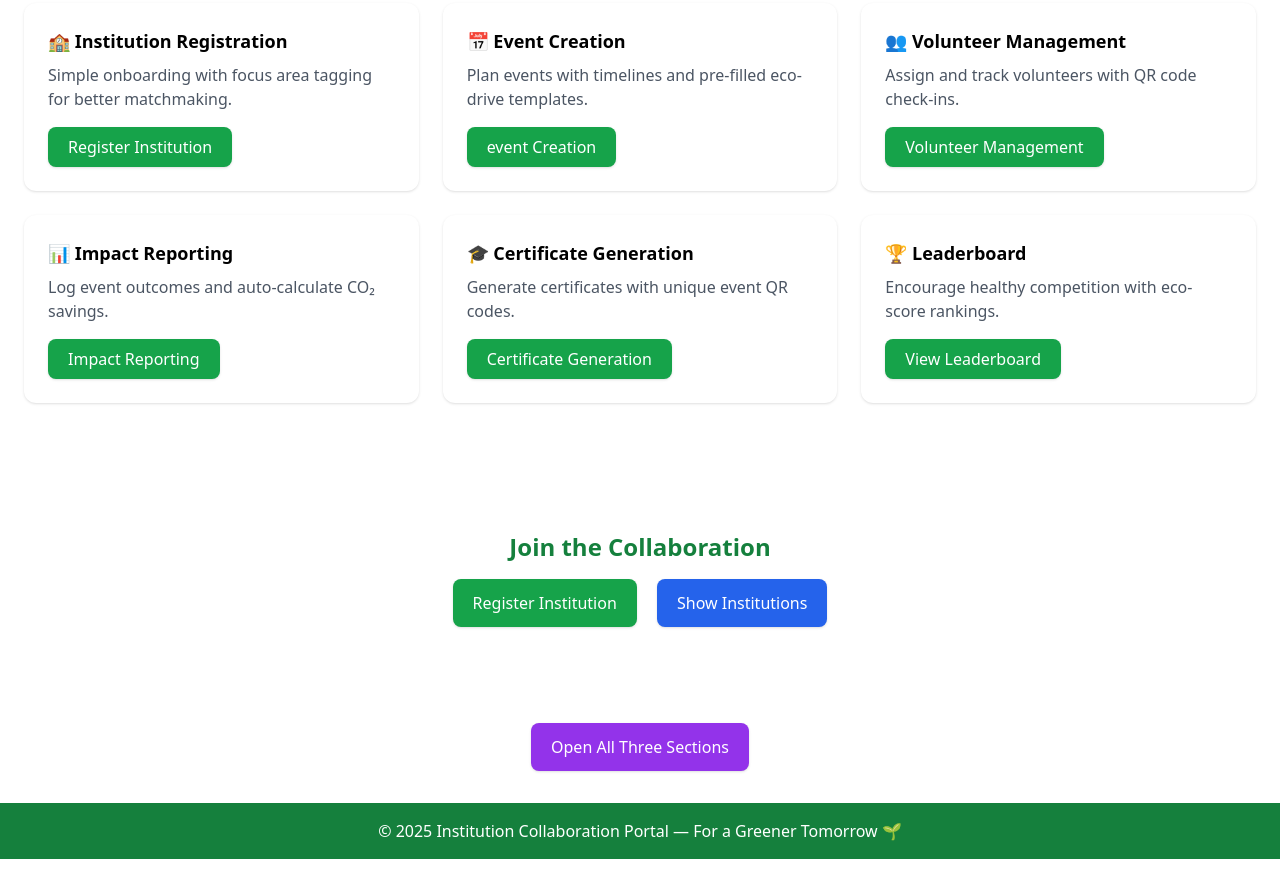
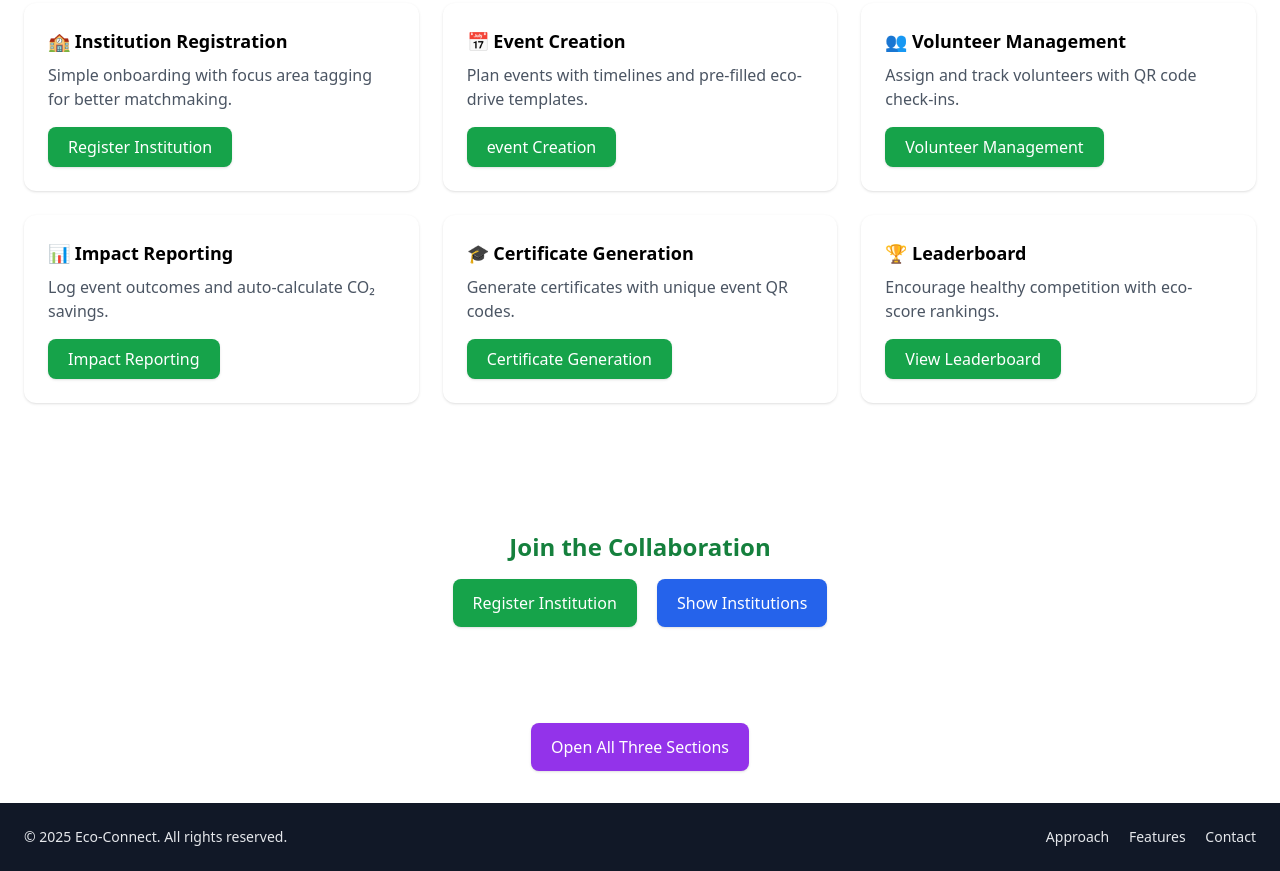
Before and after one commit to Sanjanasabu27/Eco-connect, a plain HTML site: page templates/index.html in a window 1280 px wide. Shown: the part 1305-2176 px from the top of the page. Drawn offline with nearby package versions, Linux system fonts and the light colour scheme.

Commit message:
to edit the tem

```diff
--- a/templates/index.html
+++ b/templates/index.html
@@ -59,6 +59,7 @@
   </section>
 
   <!-- Features -->
+
   <section id="features" class="max-w-7xl mx-auto px-6 py-16">
     <h3 class="text-3xl font-bold text-green-700 mb-6">✨ Key Features</h3>
     <div class="grid md:grid-cols-3 gap-6">
@@ -124,8 +125,15 @@
   </div>
 
   <!-- Footer -->
-  <footer class="bg-green-700 text-white text-center py-4">
-    <p>&copy; 2025 Institution Collaboration Portal — For a Greener Tomorrow 🌱</p>
+  <footer class="bg-gray-900 text-gray-200 text-center py-6">
+    <div class="max-w-7xl mx-auto px-6 flex flex-col md:flex-row justify-between items-center gap-4">
+      <p class="text-sm">© 2025 Eco-Connect. All rights reserved.</p>
+      <div class="space-x-4 text-sm">
+        <a href="#approach" class="hover:underline">Approach</a>
+        <a href="#features" class="hover:underline">Features</a>
+        <a href="#join" class="hover:underline">Contact</a>
+      </div>
+    </div>
   </footer>
 
   <!-- JavaScript -->
```
